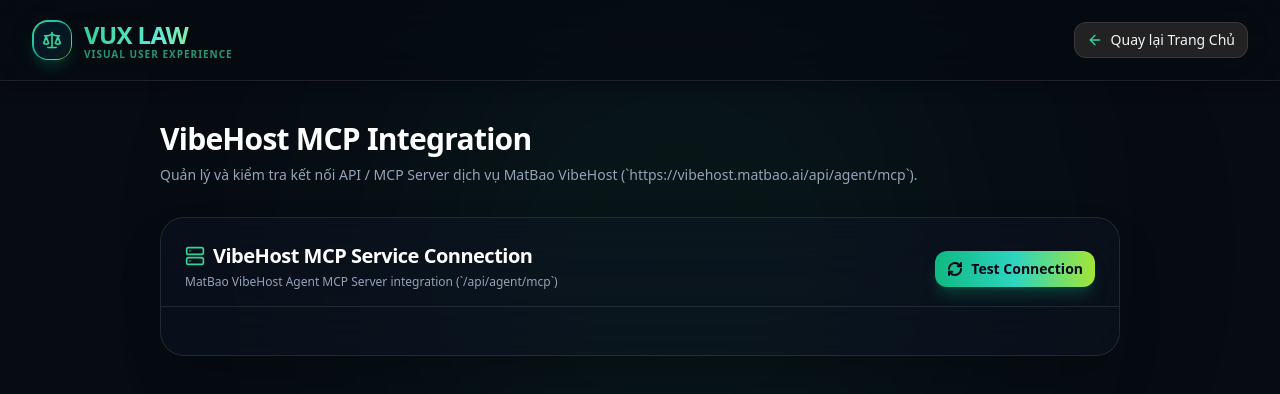
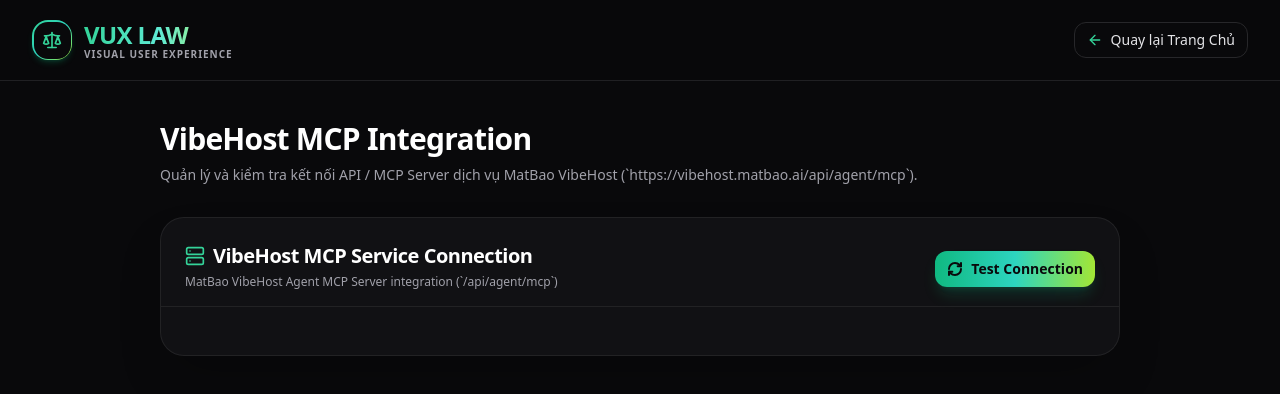
Before and after one commit to tucam199/vux-law, a Next.js app: page /vibehost in a window 1280 px wide. Shown: the top 394 px of the page. Built offline with nearby package versions, Linux system fonts and the light colour scheme.

Commit message:
Apply Inter font globally and convert Dark Mode to Pure Neutral Dark (Zinc) without blue tint leakage

```diff
--- a/src/app/globals.css
+++ b/src/app/globals.css
@@ -3,88 +3,54 @@
 @tailwind utilities;
 
 body {
-  font-family: Arial, Helvetica, sans-serif;
+  font-family: var(--font-inter), 'Inter', -apple-system, BlinkMacSystemFont, 'Segoe UI', Roboto, sans-serif;
 }
 
 @layer base {
   :root {
     --background: 0 0% 100%;
-    --foreground: 0 0% 3.9%;
+    --foreground: 240 10% 3.9%;
     --card: 0 0% 100%;
-    --card-foreground: 0 0% 3.9%;
+    --card-foreground: 240 10% 3.9%;
     --popover: 0 0% 100%;
-    --popover-foreground: 0 0% 3.9%;
-    --primary: 134 61% 40%;
-    --primary-foreground: 0 0% 98%;
-    --secondary: 0 0% 96.1%;
-    --secondary-foreground: 0 0% 9%;
-    --muted: 0 0% 96.1%;
-    --muted-foreground: 0 0% 45.1%;
-    --accent: 134 61% 40%;
-    --accent-foreground: 0 0% 98%;
+    --popover-foreground: 240 10% 3.9%;
+    --primary: 142.1 70.6% 45.3%;
+    --primary-foreground: 144.9 80.4% 10%;
+    --secondary: 240 4.8% 95.9%;
+    --secondary-foreground: 240 5.9% 10%;
+    --muted: 240 4.8% 95.9%;
+    --muted-foreground: 240 3.8% 46.1%;
+    --accent: 142.1 70.6% 45.3%;
+    --accent-foreground: 144.9 80.4% 10%;
     --destructive: 0 84.2% 60.2%;
     --destructive-foreground: 0 0% 98%;
-    --border: 0 0% 89.8%;
-    --input: 0 0% 89.8%;
-    --ring: 134 61% 40%;
-    --chart-1: 12 76% 61%;
-    --chart-2: 173 58% 39%;
-    --chart-3: 197 37% 24%;
-    --chart-4: 43 74% 66%;
-    --chart-5: 27 87% 67%;
-    --radius: 8px;
-    --sidebar-background: 0 0% 98%;
-    --sidebar-foreground: 240 5.3% 26.1%;
-    --sidebar-primary: 240 5.9% 10%;
-    --sidebar-primary-foreground: 0 0% 98%;
-    --sidebar-accent: 240 4.8% 95.9%;
-    --sidebar-accent-foreground: 240 5.9% 10%;
-    --sidebar-border: 220 13% 91%;
-    --sidebar-ring: 217.2 91.2% 59.8%;
+    --border: 240 5.9% 90%;
+    --input: 240 5.9% 90%;
+    --ring: 142.1 70.6% 45.3%;
+    --radius: 0.75rem;
+  }
 
-    --day-selected: hsl(var(--primary));
-    --day-selected-foreground: hsl(var(--primary-foreground));
-    --day-today-background: hsl(var(--accent));
-    --day-today-foreground: hsl(var(--accent-foreground));
-  }
   .dark {
-    --background: 0 0% 13.3%;
+    /* Pure Neutral Dark Mode (Pitch Black / Pure Zinc) */
+    --background: 240 10% 3.9%;
     --foreground: 0 0% 98%;
-    --card: 0 0% 16%;
+    --card: 240 5.9% 7%;
     --card-foreground: 0 0% 98%;
-    --popover: 0 0% 13.3%;
+    --popover: 240 5.9% 7%;
     --popover-foreground: 0 0% 98%;
-    --primary: 134 61% 40%;
-    --primary-foreground: 0 0% 98%;
-    --secondary: 0 0% 20%;
+    --primary: 142.1 70.6% 45.3%;
+    --primary-foreground: 144.9 80.4% 10%;
+    --secondary: 240 3.7% 15.9%;
     --secondary-foreground: 0 0% 98%;
-    --muted: 0 0% 20%;
-    --muted-foreground: 0 0% 63.9%;
-    --accent: 134 61% 40%;
-    --accent-foreground: 0 0% 98%;
-    --destructive: 0 63% 51%;
+    --muted: 240 3.7% 15.9%;
+    --muted-foreground: 240 5% 64.9%;
+    --accent: 142.1 70.6% 45.3%;
+    --accent-foreground: 144.9 80.4% 10%;
+    --destructive: 0 62.8% 30.6%;
     --destructive-foreground: 0 0% 98%;
-    --border: 0 0% 25%;
-    --input: 0 0% 25%;
-    --ring: 134 61% 40%;
-    --chart-1: 220 70% 50%;
-    --chart-2: 160 60% 45%;
-    --chart-3: 30 80% 55%;
-    --chart-4: 280 65% 60%;
-    --chart-5: 340 75% 55%;
-    --sidebar-background: 240 5.9% 10%;
-    --sidebar-foreground: 240 4.8% 95.9%;
-    --sidebar-primary: 224.3 76.3% 48%;
-    --sidebar-primary-foreground: 0 0% 100%;
-    --sidebar-accent: 240 3.7% 15.9%;
-    --sidebar-accent-foreground: 240 4.8% 95.9%;
-    --sidebar-border: 240 3.7% 15.9%;
-    --sidebar-ring: 217.2 91.2% 59.8%;
-
-    --day-selected: hsl(var(--primary));
-    --day-selected-foreground: hsl(var(--primary-foreground));
-    --day-today-background: hsl(var(--accent) / 0.2);
-    --day-today-foreground: hsl(var(--accent-foreground));
+    --border: 240 3.7% 15.9%;
+    --input: 240 3.7% 15.9%;
+    --ring: 142.1 70.6% 45.3%;
   }
 }
 
@@ -95,19 +61,4 @@
   body {
     @apply bg-background text-foreground;
   }
-  .dark .hover-effect:hover {
-     background: linear-gradient(180deg, rgba(152, 214, 42, 0.07) 0%, rgba(40, 167, 69, 0.07) 100%);
-  }
 }
-
-@layer components {
-  .btn-cta {
-    @apply bg-gradient-to-b from-[#98D62A] to-[#28A745] text-primary-foreground border-[#98D62A];
-  }
-  .btn-cta:hover {
-    @apply brightness-110;
-  }
-  .table-row-hover:hover {
-    background: linear-gradient(180deg, rgba(152, 214, 42, 0.07) 0%, rgba(40, 167, 69, 0.07) 100%);
-  }
-}
--- a/src/app/layout.tsx
+++ b/src/app/layout.tsx
@@ -1,10 +1,17 @@
 import type { Metadata } from 'next';
+import { Inter } from 'next/font/google';
 import './globals.css';
 import { Toaster } from "@/components/ui/toaster";
 
+const inter = Inter({
+  subsets: ['latin', 'vietnamese'],
+  variable: '--font-inter',
+  display: 'swap',
+});
+
 export const metadata: Metadata = {
-  title: 'Trung tâm xử lý vi phạm VUX',
-  description: 'Quản lý và theo dõi các khoản phạt và hạn chế.',
+  title: 'Trung tâm xử lý vi phạm VUX LAW',
+  description: 'Quản lý và theo dõi các khoản phạt và quy định vi phạm.',
 };
 
 export default function RootLayout({
@@ -13,13 +20,8 @@
   children: React.ReactNode;
 }>) {
   return (
-    <html lang="vi" className="dark">
-      <head>
-        <link rel="preconnect" href="https://fonts.googleapis.com" />
-        <link rel="preconnect" href="https://fonts.gstatic.com" crossOrigin="anonymous" />
-        <link href="https://fonts.googleapis.com/css2?family=Inter:wght@400;500;600;700&display=swap" rel="stylesheet" />
-      </head>
-      <body className="font-body antialiased">
+    <html lang="vi" className={`dark ${inter.variable}`}>
+      <body className={`${inter.className} font-sans bg-[#09090b] text-zinc-100 antialiased selection:bg-emerald-500 selection:text-zinc-950`}>
         {children}
         <Toaster />
       </body>
--- a/src/app/vibehost/page.tsx
+++ b/src/app/vibehost/page.tsx
@@ -6,17 +6,14 @@
 
 export default function VibeHostPage() {
   return (
-    <div className="min-h-screen bg-[#070b12] text-slate-100 selection:bg-emerald-500 selection:text-slate-950 font-sans">
-      {/* Ambient Emerald Glow */}
-      <div className="fixed top-0 left-1/3 w-[500px] h-[500px] bg-emerald-500/10 rounded-full blur-[150px] pointer-events-none" />
-
+    <div className="min-h-screen bg-[#09090b] text-zinc-100 selection:bg-emerald-500 selection:text-zinc-950 font-sans">
       {/* Header Bar */}
-      <header className="sticky top-0 z-30 bg-[#070b12]/70 backdrop-blur-2xl border-b border-white/10 shadow-lg shadow-black/20">
+      <header className="sticky top-0 z-30 bg-[#09090b]/80 backdrop-blur-2xl border-b border-zinc-800/80">
         <div className="container mx-auto px-6 lg:px-8">
           <div className="flex h-20 items-center justify-between">
             <Logo />
             <Link href="/">
-              <Button variant="outline" size="sm" className="gap-2 border-white/10 hover:bg-white/5 rounded-xl backdrop-blur-md">
+              <Button variant="outline" size="sm" className="gap-2 border-zinc-800 hover:bg-zinc-900 rounded-xl text-zinc-200">
                 <ArrowLeft className="w-4 h-4 text-emerald-400" />
                 Quay lại Trang Chủ
               </Button>
@@ -29,7 +26,7 @@
       <main className="container mx-auto px-6 lg:px-8 py-10 max-w-5xl space-y-8 relative z-10">
         <div className="space-y-2">
           <h1 className="text-3xl font-black tracking-tight text-white">VibeHost MCP Integration</h1>
-          <p className="text-sm text-slate-400">
+          <p className="text-sm text-zinc-400">
             Quản lý và kiểm tra kết nối API / MCP Server dịch vụ MatBao VibeHost (`https://vibehost.matbao.ai/api/agent/mcp`).
           </p>
         </div>
--- a/src/components/Logo.tsx
+++ b/src/components/Logo.tsx
@@ -4,16 +4,16 @@
 export function Logo() {
   return (
     <Link href="/" className="flex items-center gap-3 group transition-transform hover:scale-[1.02] duration-300">
-      <div className="w-10 h-10 rounded-2xl bg-gradient-to-br from-emerald-400 via-teal-500 to-lime-400 p-[1.5px] shadow-lg shadow-emerald-500/20 group-hover:shadow-emerald-500/40 transition-all">
-        <div className="w-full h-full bg-slate-950/90 backdrop-blur-md rounded-[14px] flex items-center justify-center">
+      <div className="w-10 h-10 rounded-2xl bg-gradient-to-br from-emerald-400 via-teal-400 to-lime-400 p-[1.5px] shadow-md shadow-emerald-500/20 group-hover:shadow-emerald-500/40 transition-all">
+        <div className="w-full h-full bg-zinc-950 rounded-[14px] flex items-center justify-center">
           <Scale className="w-5 h-5 text-emerald-400 group-hover:rotate-12 transition-transform duration-300" />
         </div>
       </div>
       <div className="flex flex-col">
-        <span className="text-2xl font-black tracking-tight bg-gradient-to-r from-emerald-400 via-teal-300 to-lime-300 bg-clip-text text-transparent drop-shadow-sm">
+        <span className="text-2xl font-black tracking-tight bg-gradient-to-r from-emerald-400 via-teal-300 to-lime-300 bg-clip-text text-transparent">
           VUX LAW
         </span>
-        <span className="text-[10px] font-bold tracking-widest text-emerald-400/70 uppercase -mt-1">
+        <span className="text-[10px] font-bold tracking-widest text-zinc-400 uppercase -mt-1">
           Visual User Experience
         </span>
       </div>
--- a/src/components/vibehost-status.tsx
+++ b/src/components/vibehost-status.tsx
@@ -115,27 +115,27 @@
   };
 
   return (
-    <Card className="w-full bg-slate-900/40 backdrop-blur-2xl border border-white/10 shadow-2xl rounded-3xl overflow-hidden">
-      <CardHeader className="flex flex-col sm:flex-row items-start sm:items-center justify-between pb-4 border-b border-white/10 gap-4">
+    <Card className="w-full bg-zinc-900/60 backdrop-blur-2xl border border-zinc-800/80 shadow-2xl rounded-3xl overflow-hidden">
+      <CardHeader className="flex flex-col sm:flex-row items-start sm:items-center justify-between pb-4 border-b border-zinc-800/80 gap-4">
         <div className="space-y-1">
           <CardTitle className="text-xl font-bold flex items-center gap-2 text-white">
             <Server className="w-5 h-5 text-emerald-400" />
             VibeHost MCP Service Connection
           </CardTitle>
-          <CardDescription className="text-slate-400 text-xs">
+          <CardDescription className="text-zinc-400 text-xs">
             MatBao VibeHost Agent MCP Server integration (`/api/agent/mcp`)
           </CardDescription>
         </div>
 
         <div className="flex items-center gap-3">
           {status === 'connected' && (
-            <Badge variant="outline" className="bg-emerald-500/15 text-emerald-300 border-emerald-500/40 flex gap-1.5 items-center px-3 py-1 font-bold rounded-full">
+            <Badge variant="outline" className="bg-emerald-500/10 text-emerald-400 border-emerald-500/30 flex gap-1.5 items-center px-3 py-1 font-bold rounded-full">
               <CheckCircle2 className="w-3.5 h-3.5 text-emerald-400" />
               Connected
             </Badge>
           )}
           {status === 'error' && (
-            <Badge variant="outline" className="bg-rose-500/15 text-rose-300 border-rose-500/40 flex gap-1.5 items-center px-3 py-1 font-bold rounded-full">
+            <Badge variant="outline" className="bg-rose-500/10 text-rose-400 border-rose-500/30 flex gap-1.5 items-center px-3 py-1 font-bold rounded-full">
               <XCircle className="w-3.5 h-3.5 text-rose-400" />
               Disconnected
             </Badge>
@@ -145,7 +145,7 @@
             onClick={testConnection}
             disabled={loading}
             size="sm"
-            className="gap-2 bg-gradient-to-r from-emerald-500 via-teal-400 to-lime-400 text-slate-950 font-black shadow-lg shadow-emerald-500/25 hover:shadow-emerald-500/40 hover:scale-[1.02] transition-all rounded-xl border-0"
+            className="gap-2 bg-gradient-to-r from-emerald-500 via-teal-400 to-lime-400 text-zinc-950 font-black shadow-lg shadow-emerald-500/20 hover:shadow-emerald-500/35 hover:scale-[1.02] transition-all rounded-xl border-0"
           >
             {loading ? (
               <Loader2 className="w-4 h-4 animate-spin stroke-[3]" />
@@ -167,14 +167,14 @@
         {status === 'connected' && (
           <div className="space-y-6">
             <div className="flex items-center justify-between">
-              <h4 className="text-sm font-bold text-slate-200 uppercase tracking-wider flex items-center gap-2">
+              <h4 className="text-sm font-bold text-zinc-200 uppercase tracking-wider flex items-center gap-2">
                 <Wrench className="w-4 h-4 text-emerald-400" />
                 Available MCP Tools ({tools.length})
               </h4>
             </div>
 
             {tools.length === 0 ? (
-              <p className="text-sm text-slate-400 italic">No tools returned by server yet or server has 0 tools registered.</p>
+              <p className="text-sm text-zinc-400 italic">No tools returned by server yet or server has 0 tools registered.</p>
             ) : (
               <div className="grid grid-cols-1 md:grid-cols-2 gap-3">
                 {tools.map((tool) => (
@@ -183,11 +183,11 @@
                     className={`p-4 rounded-2xl border text-sm transition-all cursor-pointer backdrop-blur-xl ${
                       selectedTool === tool.name
                         ? 'border-emerald-500/60 bg-emerald-500/10 shadow-lg shadow-emerald-500/10'
-                        : 'border-white/10 bg-slate-950/40 hover:border-emerald-500/30 hover:bg-slate-950/60'
+                        : 'border-zinc-800 bg-zinc-950/60 hover:border-emerald-500/30 hover:bg-zinc-950'
                     }`}
                     onClick={() => selectToolWithTemplate(tool)}
                   >
-                    <div className="font-bold text-slate-100 flex items-center justify-between gap-2">
+                    <div className="font-bold text-zinc-100 flex items-center justify-between gap-2">
                       <span className="font-mono text-emerald-400">{tool.name}</span>
                       <Button
                         size="sm"
@@ -202,7 +202,7 @@
                       </Button>
                     </div>
                     {tool.description && (
-                      <p className="text-xs text-slate-400 mt-1.5 line-clamp-2 leading-relaxed">{tool.description}</p>
+                      <p className="text-xs text-zinc-400 mt-1.5 line-clamp-2 leading-relaxed">{tool.description}</p>
                     )}
                   </div>
                 ))}
@@ -210,19 +210,19 @@
             )}
 
             {selectedTool && (
-              <div className="mt-6 p-5 border border-emerald-500/30 bg-slate-950/60 backdrop-blur-2xl rounded-2xl space-y-4">
-                <h5 className="text-sm font-bold text-slate-100 flex items-center gap-2">
+              <div className="mt-6 p-5 border border-emerald-500/30 bg-zinc-950 backdrop-blur-2xl rounded-2xl space-y-4">
+                <h5 className="text-sm font-bold text-zinc-100 flex items-center gap-2">
                   <Play className="w-4 h-4 text-emerald-400" />
                   Execute Tool: <code className="text-emerald-400 font-mono">{selectedTool}</code>
                 </h5>
 
                 <div>
-                  <label className="text-xs text-slate-400 block mb-1.5 font-medium">Arguments (JSON format):</label>
+                  <label className="text-xs text-zinc-400 block mb-1.5 font-medium">Arguments (JSON format):</label>
                   <textarea
                     rows={4}
                     value={toolArgs}
                     onChange={(e) => setToolArgs(e.target.value)}
-                    className="w-full font-mono text-xs p-3 border border-white/10 rounded-xl bg-slate-950 text-slate-200 focus:outline-none focus:border-emerald-500"
+                    className="w-full font-mono text-xs p-3 border border-zinc-800 rounded-xl bg-zinc-950 text-zinc-200 focus:outline-none focus:border-emerald-500"
                     placeholder="{}"
                   />
                 </div>
@@ -231,7 +231,7 @@
                   size="sm"
                   onClick={() => handleCallTool(selectedTool)}
                   disabled={executing}
-                  className="gap-2 bg-gradient-to-r from-emerald-500 via-teal-400 to-lime-400 text-slate-950 font-black shadow-lg shadow-emerald-500/25 hover:shadow-emerald-500/40 hover:scale-[1.02] transition-all rounded-xl border-0"
+                  className="gap-2 bg-gradient-to-r from-emerald-500 via-teal-400 to-lime-400 text-zinc-950 font-black shadow-lg shadow-emerald-500/20 hover:shadow-emerald-500/35 hover:scale-[1.02] transition-all rounded-xl border-0"
                 >
                   {executing ? <Loader2 className="w-4 h-4 animate-spin stroke-[3]" /> : <Play className="w-4 h-4 stroke-[3]" />}
                   Execute {selectedTool}
@@ -239,8 +239,8 @@
 
                 {executionResult && (
                   <div className="mt-4 space-y-1">
-                    <label className="text-xs text-slate-400 block font-medium">Response Result:</label>
-                    <pre className="p-4 bg-slate-950 text-emerald-400 font-mono text-xs rounded-xl border border-white/10 overflow-x-auto max-h-60 leading-relaxed">
+                    <label className="text-xs text-zinc-400 block font-medium">Response Result:</label>
+                    <pre className="p-4 bg-zinc-950 text-emerald-400 font-mono text-xs rounded-xl border border-zinc-800 overflow-x-auto max-h-60 leading-relaxed">
                       {JSON.stringify(executionResult, null, 2)}
                     </pre>
                   </div>
```
Also changed, not shown: src/app/page.tsx (+46 -52 lines), src/app/penalties/page.tsx (+34 -37 lines), src/components/PenaltyList.tsx (+35 -35 lines), src/components/RegulationCard.tsx (+13 -16 lines).
